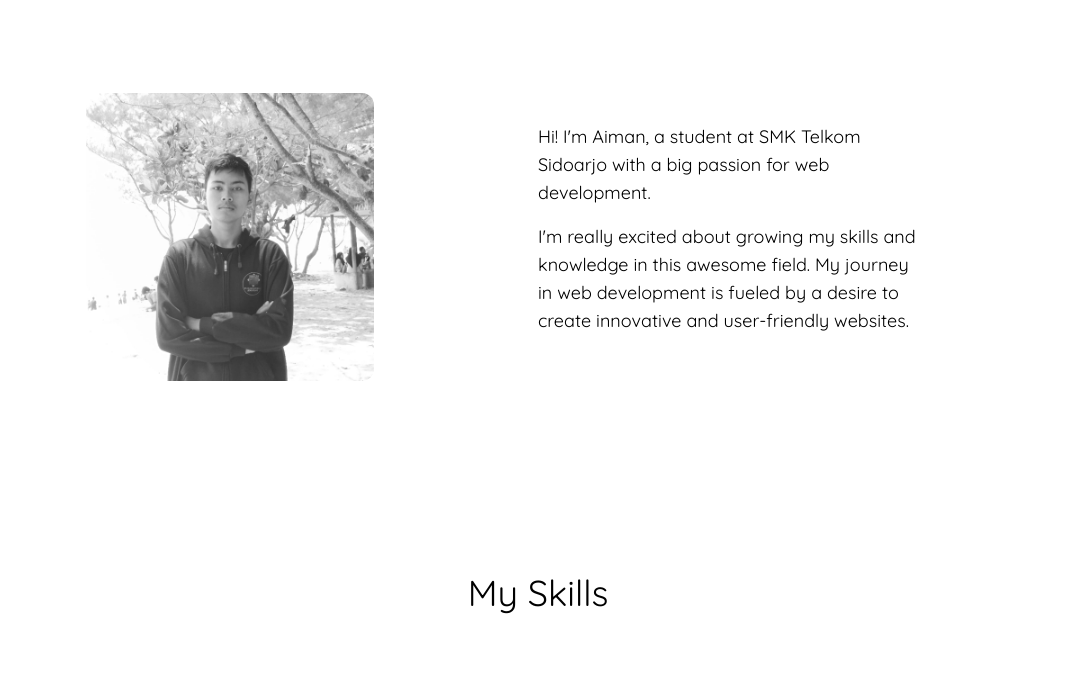
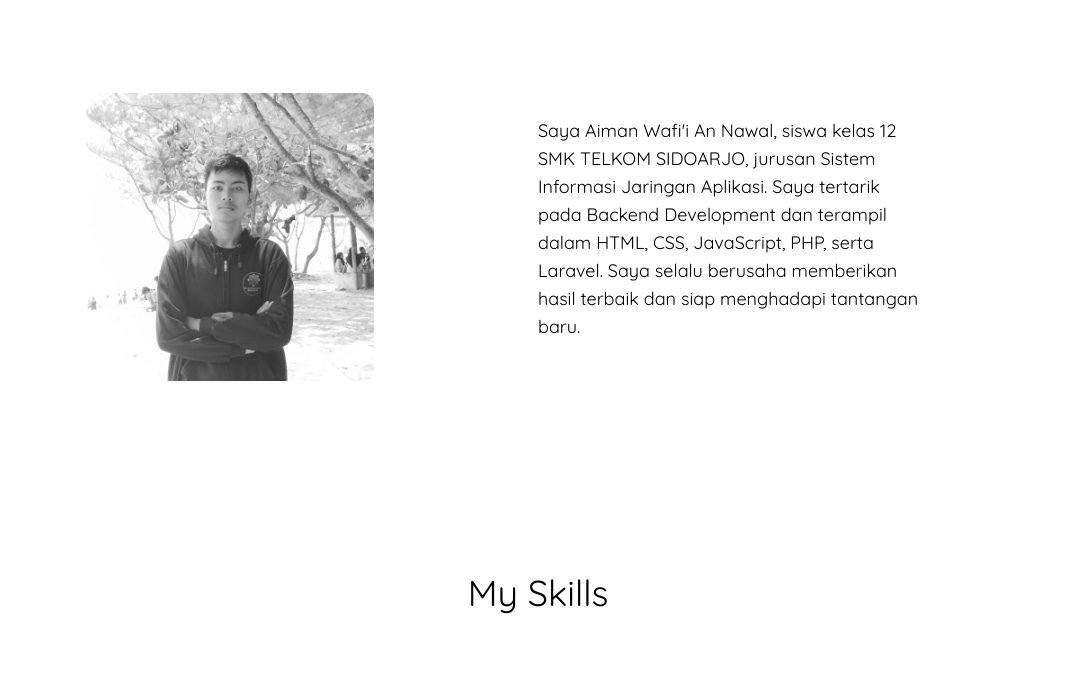
Before and after one commit to Aimannawal/Aimannawal.github.io, a website: page index.html in a window 1280 px wide. Shown: the part 939-1626 px from the top of the page, without its empty margins (102-1177 px from the left). Drawn offline with nearby package versions, Linux system fonts and the light colour scheme.

Commit message:
change bio

```diff
--- a/index.html
+++ b/index.html
@@ -97,8 +97,7 @@
                     <img src="assets/me.jpg" alt="Aiman" class="rounded-xl w-72 h-72 object-cover mx-auto transform hover:scale-105 duration-300 grayscale hover:grayscale-0 transition-all ease-in-out">
                 </div>
                 <div class="md:w-1/2">
-                    <p class="text-lg mb-4 w-[24rem] text-center md:text-left">Hi! I'm Aiman, a student at SMK Telkom Sidoarjo with a big passion for web development.</p>
-                    <p class="text-lg mb-4 w-[24rem] text-center md:text-left">I'm really excited about growing my skills and knowledge in this awesome field. My journey in web development is fueled by a desire to create innovative and user-friendly websites.</p>
+                    <p class="text-lg mb-4 w-[24rem] text-center md:text-left">Saya Aiman Wafi'i An Nawal, siswa kelas 12 SMK TELKOM SIDOARJO, jurusan Sistem Informasi Jaringan Aplikasi. Saya tertarik pada Backend Development dan terampil dalam HTML, CSS, JavaScript, PHP, serta Laravel. Saya selalu berusaha memberikan hasil terbaik dan siap menghadapi tantangan baru.</p>
                 </div>
             </div>
         </div>
```
